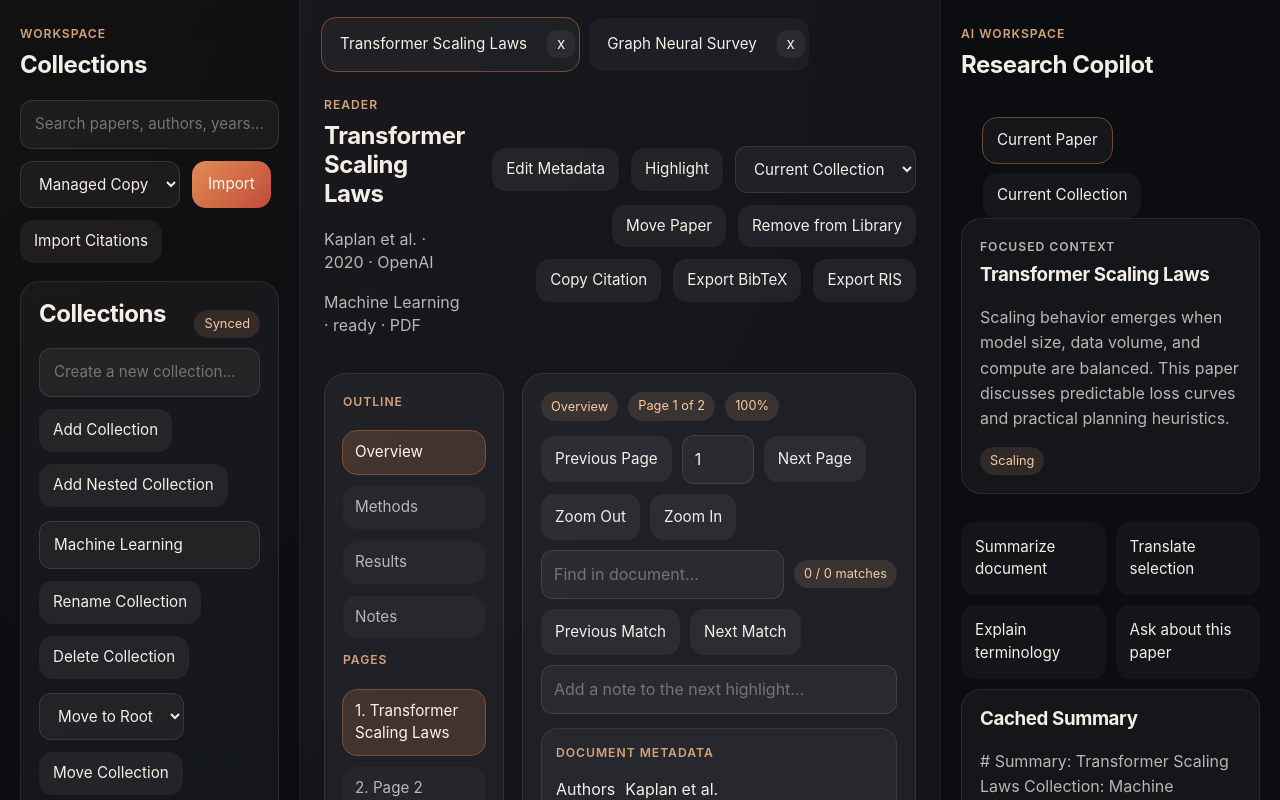
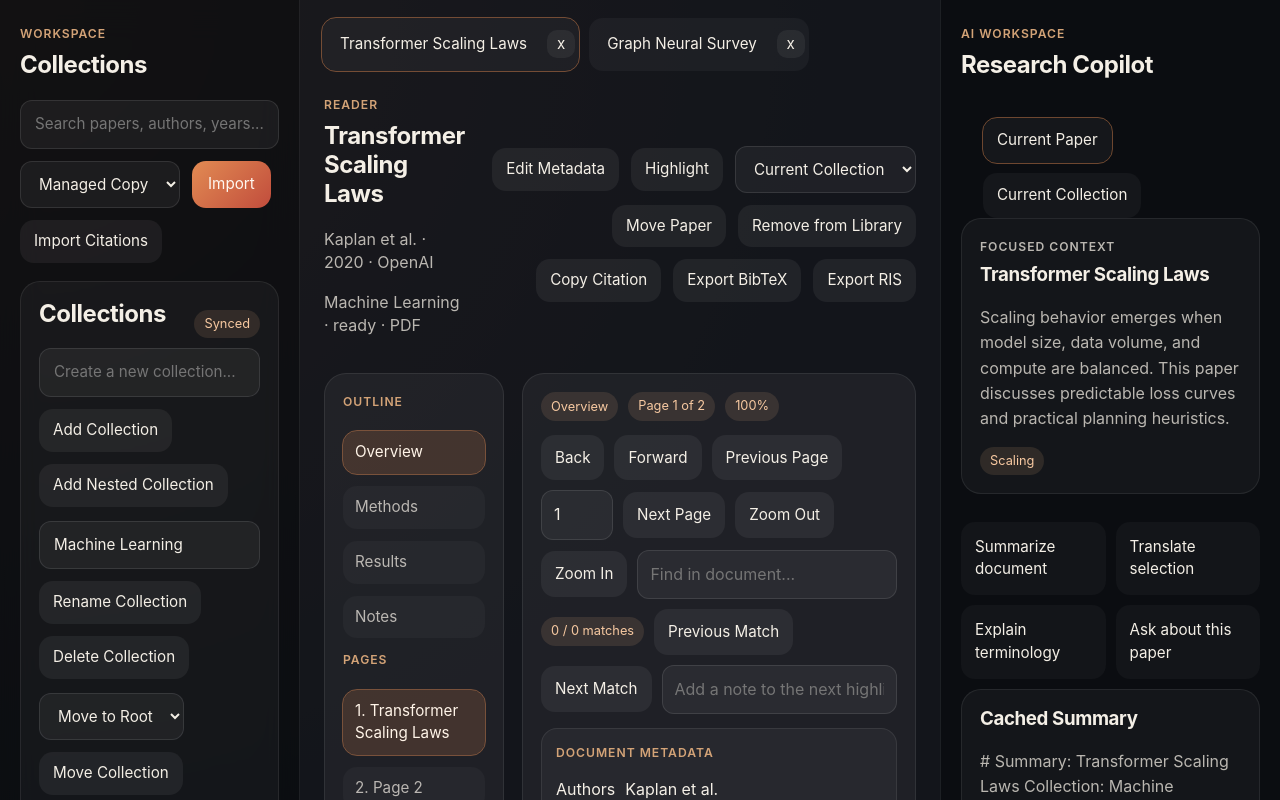
Before and after one commit to Playitcooool/rust-ai-paper-reader, a React (Vite) app: page / in a window 1280 px wide. Shown: the top 800 px of the page. Built offline with nearby package versions, Linux system fonts and the light colour scheme.

Commit message:
feat: add reader navigation history

```diff
--- a/src/App.tsx
+++ b/src/App.tsx
@@ -33,6 +33,8 @@ type ReaderSessionState = {
   section: ReaderSection;
   annotationFilter: AnnotationFilter;
   anchor: string | null;
+  history: number[];
+  historyIndex: number;
 };
 
 const itemActions = [
@@ -59,6 +61,8 @@ const defaultReaderSession = (): ReaderSessionState => ({
   section: "Overview",
   annotationFilter: "all",
   anchor: null,
+  history: [0],
+  historyIndex: 0,
 });
 
 const excerptFromView = (view: ReaderView | null) =>
@@ -655,6 +659,8 @@ export default function App() {
   );
 
   const activePaper = visibleItems.find((item) => item.id === activePaperId) ?? openPapers[0] ?? null;
+  const activeReaderSession =
+    activePaper?.id ? readerSessions[activePaper.id] ?? defaultReaderSession() : defaultReaderSession();
   const activeCollection =
     collections.find((collection) => collection.id === selectedCollectionId) ?? null;
   const selectedTagName = tags.find((tag) => tag.id === selectedTagId)?.name ?? null;
@@ -1230,10 +1236,24 @@ export default function App() {
     return Math.max(0, Math.min(page, readerPages.length - 1));
   }
 
-  function setReaderPage(page: number) {
+  function setReaderPage(page: number, options?: { recordHistory?: boolean }) {
     const nextPage = clampReaderPage(page);
+    const shouldRecordHistory = options?.recordHistory ?? true;
     setActiveReaderPage(nextPage);
     setReaderPageInput(String(nextPage + 1));
+    if (shouldRecordHistory) {
+      const history = activeReaderSession.history.slice(0, activeReaderSession.historyIndex + 1);
+      if (history[history.length - 1] !== nextPage) {
+        history.push(nextPage);
+      }
+      updateReaderSession({
+        page: nextPage,
+        pageInput: String(nextPage + 1),
+        history,
+        historyIndex: history.length - 1,
+      });
+      return;
+    }
     updateReaderSession({ page: nextPage, pageInput: String(nextPage + 1) });
   }
 
@@ -1272,6 +1292,17 @@ export default function App() {
     setReaderSearchQuery("");
     setActiveReaderMatchIndex(0);
     updateReaderSession({ searchQuery: "", matchIndex: 0 });
+  }
+
+  function handleReaderHistory(direction: "back" | "forward") {
+    const nextIndex =
+      direction === "back"
+        ? activeReaderSession.historyIndex - 1
+        : activeReaderSession.historyIndex + 1;
+    const nextPage = activeReaderSession.history[nextIndex];
+    if (nextPage === undefined) return;
+    setReaderPage(nextPage, { recordHistory: false });
+    updateReaderSession({ historyIndex: nextIndex });
   }
 
   useEffect(() => {
@@ -1877,6 +1908,24 @@ export default function App() {
                 {activeAnchor ? <span className="meta-count">Active anchor: {activeAnchor}</span> : null}
               </div>
               <div className="reader-toolbar">
+                <button
+                  aria-label="Reader Back"
+                  className="ghost-button"
+                  disabled={activeReaderSession.historyIndex === 0}
+                  type="button"
+                  onClick={() => handleReaderHistory("back")}
+                >
+                  Back
+                </button>
+                <button
+                  aria-label="Reader Forward"
+                  className="ghost-button"
+                  disabled={activeReaderSession.historyIndex >= activeReaderSession.history.length - 1}
+                  type="button"
+                  onClick={() => handleReaderHistory("forward")}
+                >
+                  Forward
+                </button>
                 <button
                   className="ghost-button"
                   disabled={readerPages.length === 0 || activeReaderPage === 0}
```
Also changed, not shown: 1 other file (tests, documents, lock files or other folders).
